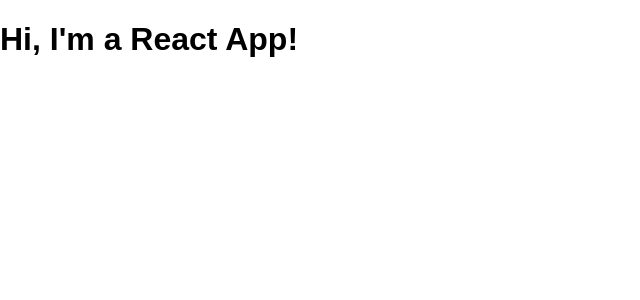
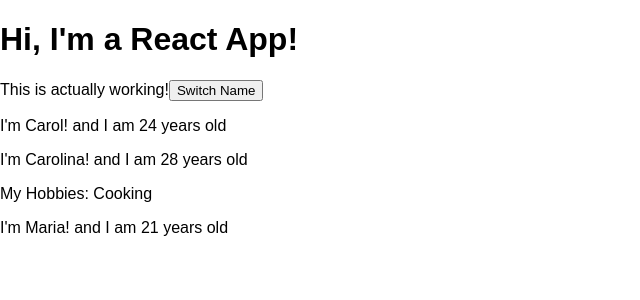
Before and after one commit to carolinaferreira/react-complete-guide, a React (Create React App) app: page / in a window 1280 px wide. Shown: the top 300 px of the page, without its empty margins (0-640 px from the left). Built offline with nearby package versions, Linux system fonts and the light colour scheme.

Commit message:
base features and syntax

```diff
--- a/src/App.js
+++ b/src/App.js
@@ -1,14 +1,28 @@
 import React, { Component } from 'react';
-import logo from './logo.svg';
 import './App.css';
+import Person from './Person/Person';
 
 class App extends Component {
+  state = {
+    persons: [
+      {name: 'Carol', age: '24'},
+      {name: 'Carolina', age: '28'},
+      {name: 'Maria', age: '21'}
+    ]
+  }
+
   render() {
     return (
-      <div className="App">
+      <div className='App'>
         <h1>Hi, I'm a React App!</h1>
+        <p1>This is actually working!</p1>
+        <button>Switch Name</button>
+        <Person name={this.state.persons[0].name} age={this.state.persons[0].age}/>
+        <Person name={this.state.persons[1].name} age={this.state.persons[1].age}>My Hobbies: Cooking</Person>
+        <Person name={this.state.persons[2].name} age={this.state.persons[2].age}/>
       </div>
     );
+    // return React.createElement('div',{className: 'App'}, React.createElement('h1',null, 'Hi, I\'m a React App!'));
   }
 }
 
--- /dev/null
+++ b/src/Person/Person.js
@@ -0,0 +1,12 @@
+import React from 'react';
+
+const person = (props) => {
+  return (
+    <div>
+      <p>I'm {props.name}! and I am {props.age} years old</p>
+      <p>{props.children}</p>
+    </div>
+  )
+}
+
+export default person;
```
